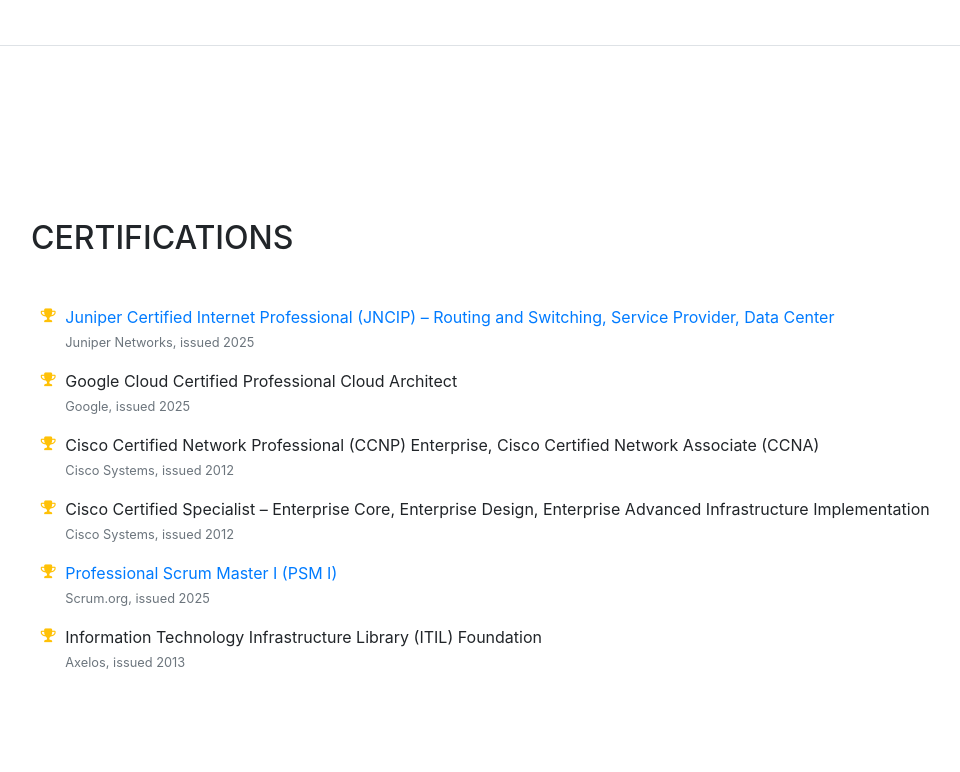
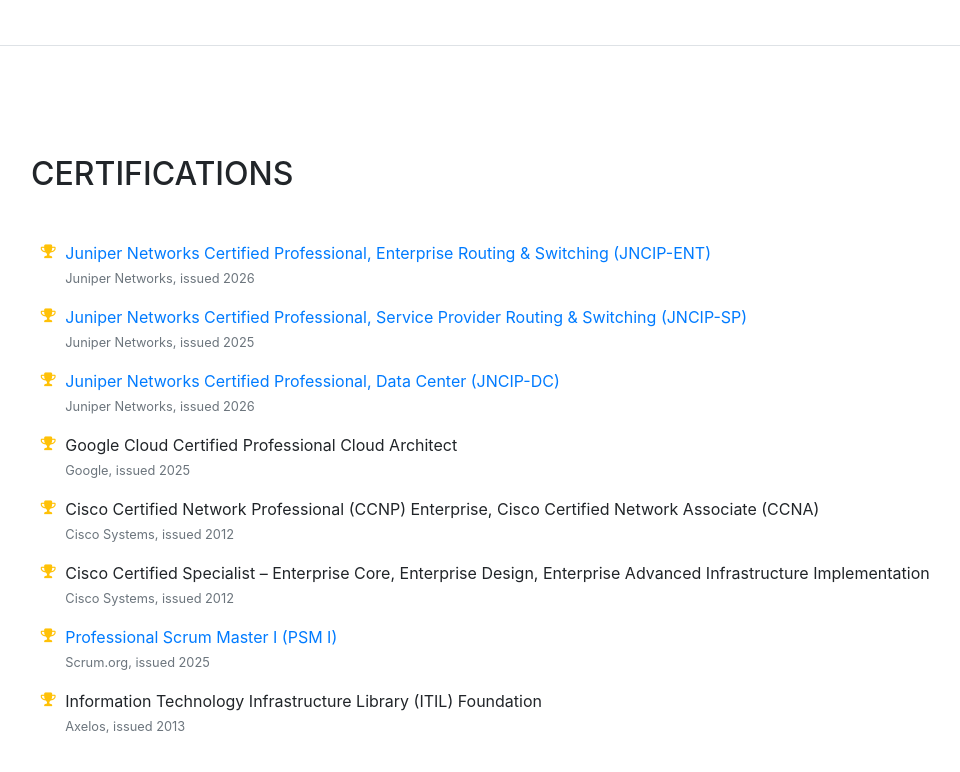
Before and after one commit to haidinhtuan/haidinhtuan.github.io, a website with bundled scripts: page index.html in a window 1280 px wide. Shown: the part 4397-5169 px from the top of the page, without its empty margins (289-1249 px from the left). Built offline with nearby package versions, Linux system fonts and the light colour scheme; a web font is replaced by a local one.

Commit message:
Split JNCIP into three individual certifications

```diff
--- a/index.html
+++ b/index.html
@@ -291,8 +291,16 @@
           <ul class="fa-ul mb-0">
             <li>
               <i class="fa-li fa fa-trophy text-warning"></i>
-              <a href="https://www.credly.com/badges/1ce72323-8ad8-4572-b1e8-3c1504254e40" target="_blank">Juniper Certified Internet Professional (JNCIP) &ndash; Routing and Switching, Service Provider, Data Center</a>
+              <a href="https://www.credly.com/badges/13758b4a-661b-473b-82da-3a7671456970" target="_blank">Juniper Networks Certified Professional, Enterprise Routing &amp; Switching (JNCIP-ENT)</a>
+              <br><small class="text-muted">Juniper Networks, issued 2026</small></li>
+            <li class="mt-3">
+              <i class="fa-li fa fa-trophy text-warning"></i>
+              <a href="https://www.credly.com/badges/32399cb5-e3ee-45ba-8382-ff9cf4aa3b7f" target="_blank">Juniper Networks Certified Professional, Service Provider Routing &amp; Switching (JNCIP-SP)</a>
               <br><small class="text-muted">Juniper Networks, issued 2025</small></li>
+            <li class="mt-3">
+              <i class="fa-li fa fa-trophy text-warning"></i>
+              <a href="https://www.credly.com/badges/a8d70fda-4eea-482e-a1b8-f90a6946ebf1" target="_blank">Juniper Networks Certified Professional, Data Center (JNCIP-DC)</a>
+              <br><small class="text-muted">Juniper Networks, issued 2026</small></li>
             <li class="mt-3">
               <i class="fa-li fa fa-trophy text-warning"></i>
               Google Cloud Certified Professional Cloud Architect
```
